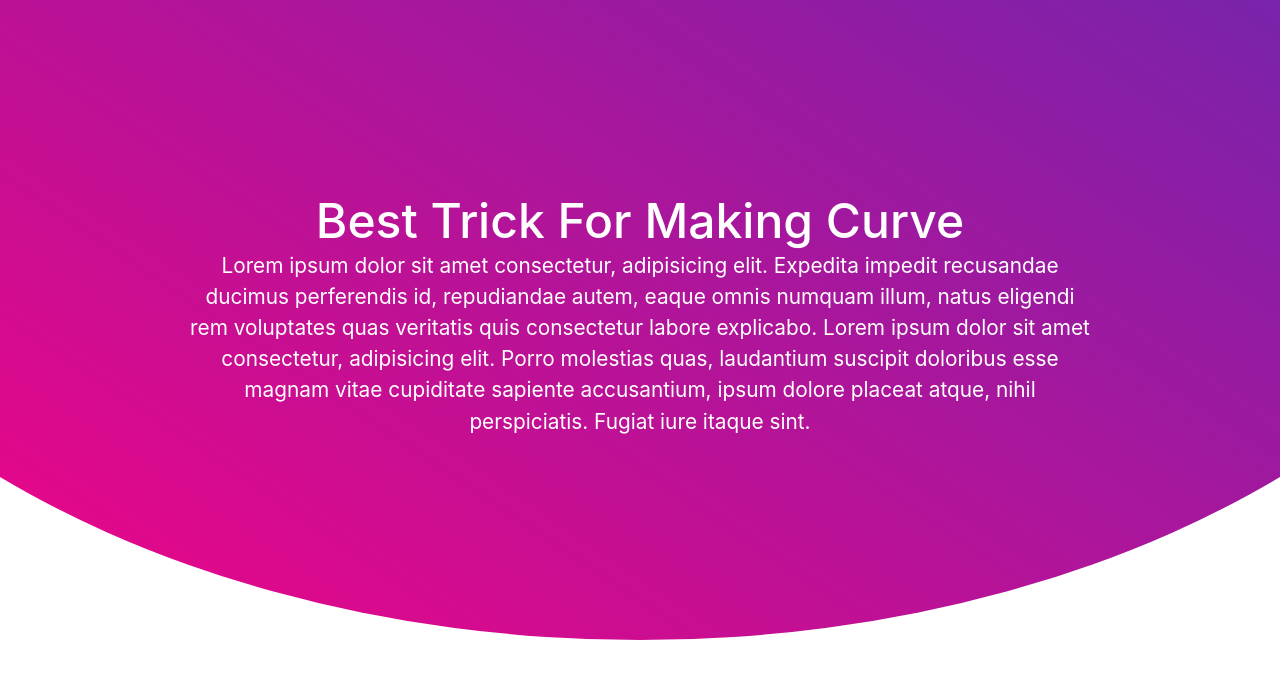
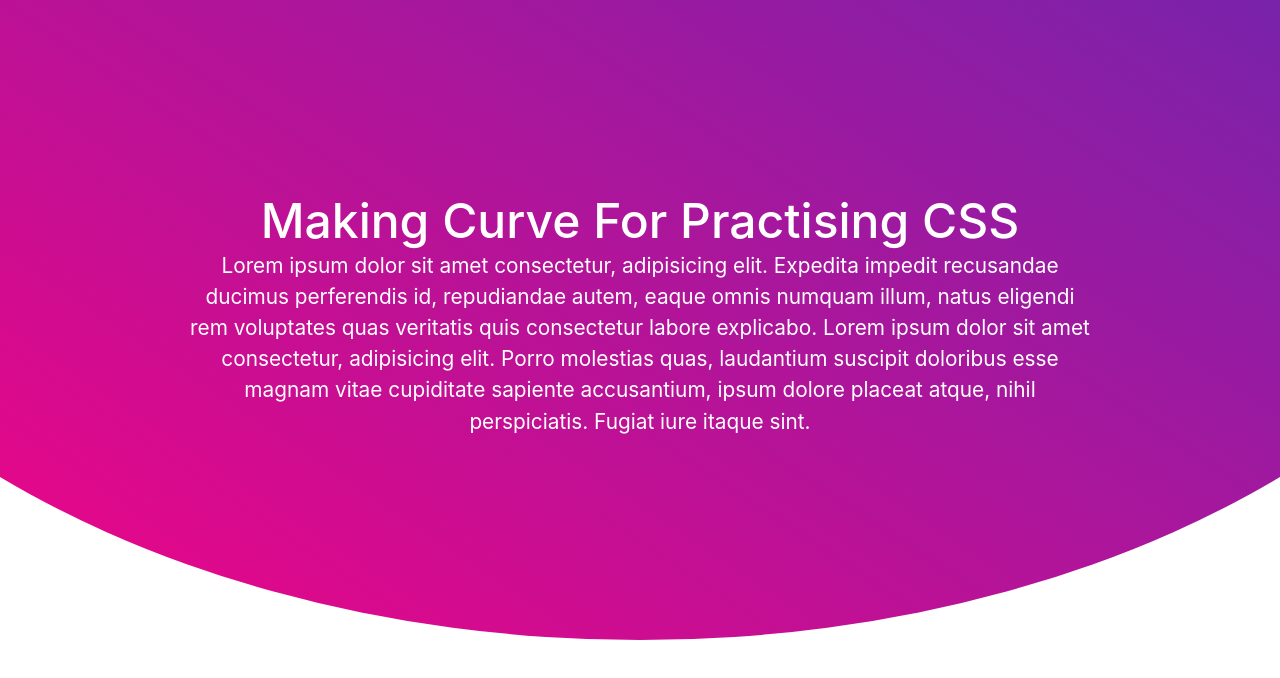
Before and after one commit to SunnyBarua/curve-practise, a plain HTML site: page index.html in a window 1280 px wide. Drawn offline with nearby package versions, Linux system fonts and the light colour scheme.

Commit message:
adding a little more code

```diff
--- a/index.html
+++ b/index.html
@@ -14,7 +14,7 @@
   <body>
       <section>
           <div class="content">
-              <h2>Best Trick For Making Curve</h2>
+              <h2> Making Curve For Practising CSS</h2>
               <p>Lorem ipsum dolor sit amet consectetur, adipisicing elit. Expedita impedit recusandae ducimus perferendis id, repudiandae autem, eaque omnis numquam illum, natus eligendi rem voluptates quas veritatis quis consectetur labore explicabo.
                   Lorem ipsum dolor sit amet consectetur, adipisicing elit. Porro molestias quas, laudantium suscipit doloribus esse magnam vitae cupiditate sapiente accusantium, ipsum dolore placeat atque, nihil perspiciatis. Fugiat iure itaque sint.
               </p>
```
